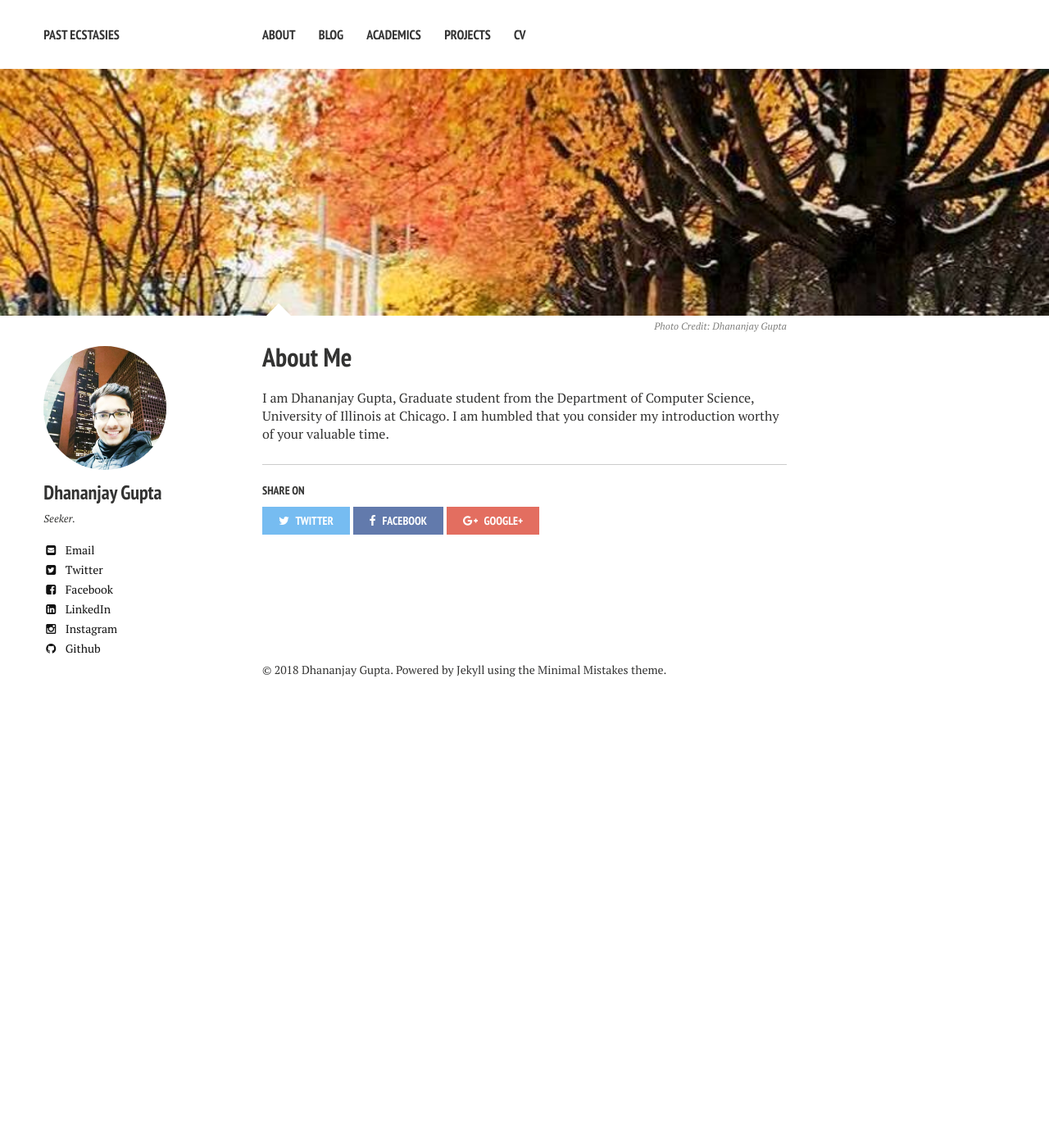
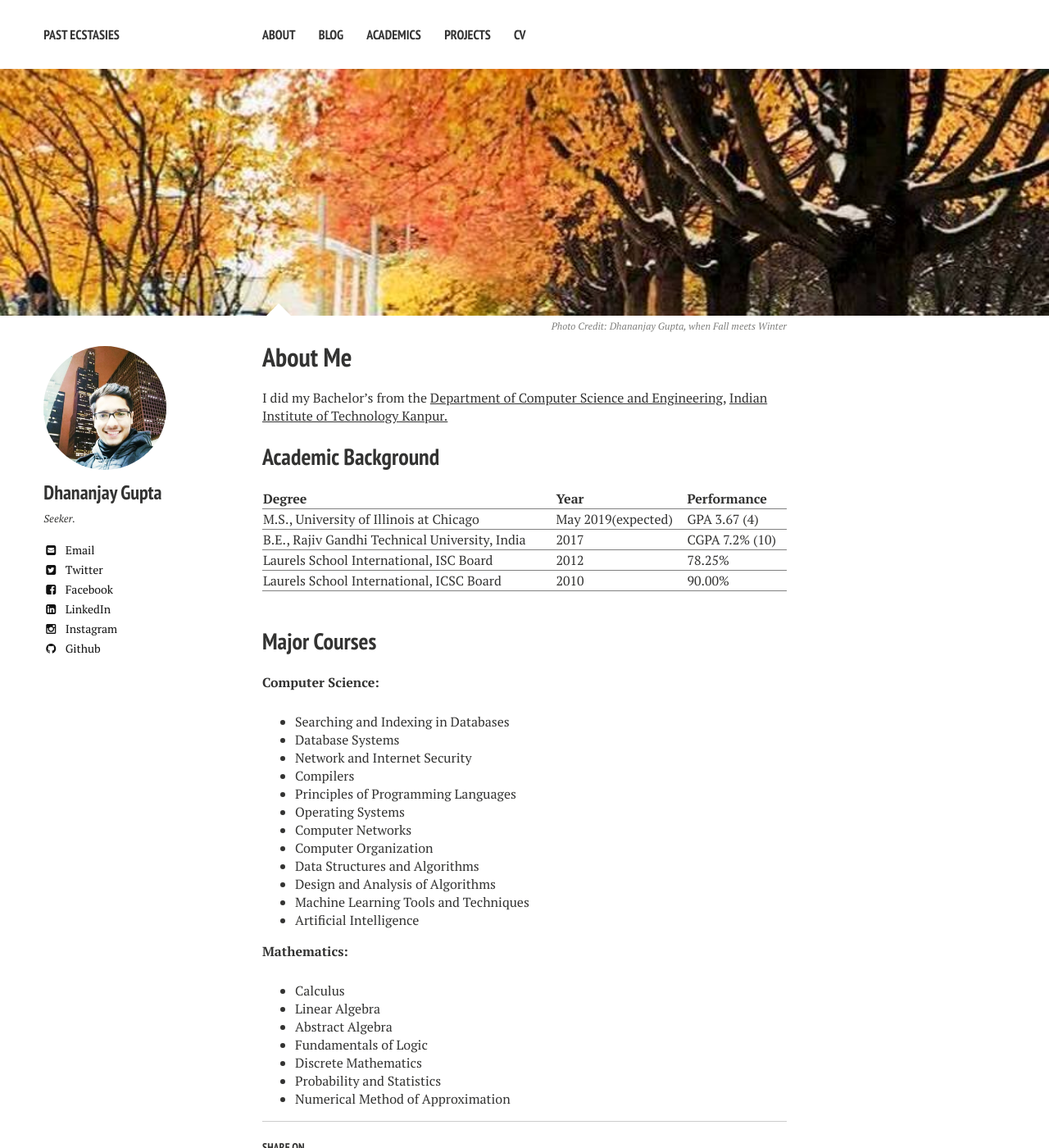
Before and after one commit to DhananjayGupta300/DhananjayGupta300.github.io, a Jekyll site: the page built from academics/index.md, in a window 1280 px wide and 1400 px high. Shown: the whole window at 82% size. Built offline with Jekyll 4.4.1, drawn with Linux system fonts in a browser that asks for light colours; nearby versions of some CDN libraries.

Commit message:
Update index.md

```diff
--- a/academics/index.md
+++ b/academics/index.md
@@ -1,13 +1,58 @@
 ---
 layout: page
 title: About Me
-tags: [about, Dhananjay,]
+tags: [academics, Dhananjay,]
 modified: 2014-08-08T20:53:07.573882-04:00
 comments: true
 image:
   feature: sample-image-1.jpg
-  credit: Dhananjay Gupta
+  credit: Dhananjay Gupta, when Fall meets Winter
   creditlink:
 ---
 
-I am Dhananjay Gupta, Graduate student from the Department of Computer Science, University of Illinois at Chicago. I am humbled that you consider my introduction worthy of your valuable time.
+I did my Bachelor's from the <a href="http://cse.iitk.ac.in">Department of Computer Science and Engineering</a>, <a href="www.iitk.ac.in">Indian Institute of Technology Kanpur.</a>
+
+Academic Background
+-------------------
+
+| Degree                                            | Year              | Performance     |
+|:--------------------------------------------------|:------------------|:----------------|
+| M.S., University of Illinois at Chicago           | May 2019(expected)| GPA  3.67 (4)   |
+|----
+| B.E., Rajiv Gandhi  Technical University, India   | 2017              | CGPA 7.2% (10)  |
+|----
+| Laurels School International, ISC Board           | 2012              | 78.25%          |
+|----
+| Laurels School International, ICSC Board          | 2010              | 90.00%          |
+|=====
+|
+{: rules="groups"}
+
+
+Major Courses
+-------------
+
+**Computer Science:**
+
+- Searching and Indexing in Databases
+- Database Systems
+- Network and Internet Security
+- Compilers
+- Principles of Programming Languages
+- Operating Systems
+- Computer Networks
+- Computer Organization
+- Data Structures and Algorithms
+- Design and Analysis of Algorithms
+- Machine Learning Tools and Techniques
+- Artificial Intelligence
+
+**Mathematics:**
+
+- Calculus
+- Linear Algebra
+- Abstract Algebra
+- Fundamentals of Logic
+- Discrete Mathematics
+- Probability and Statistics
+- Numerical Method of Approximation
```
